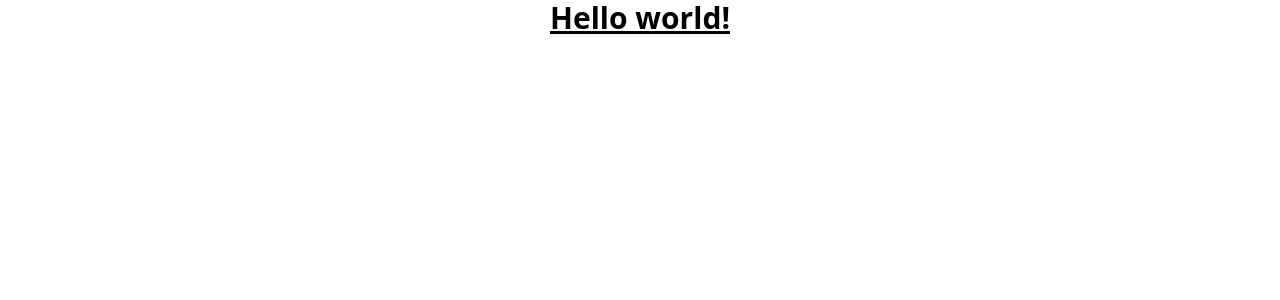
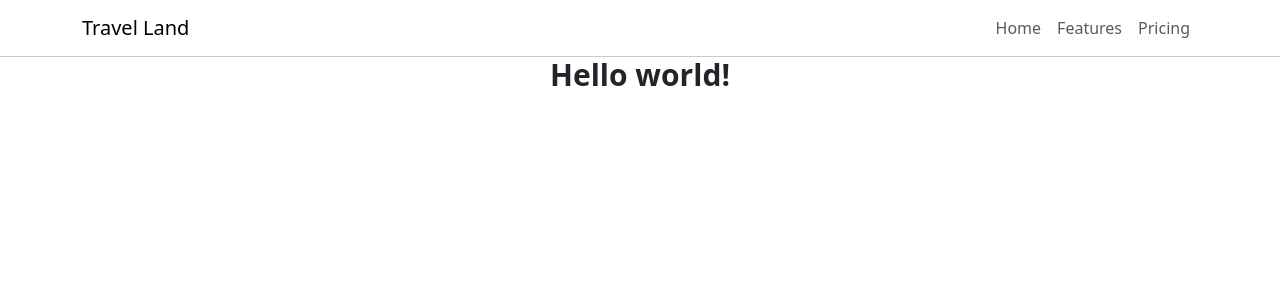
Before and after one commit to kennykey/TravelLand, a Next.js app: page / in a window 1280 px wide. Shown: the top 300 px of the page. Built offline with nearby package versions, Linux system fonts and the light colour scheme.

Commit message:
new project add

```diff
--- /dev/null
+++ b/src/component/LayOut.js
@@ -0,0 +1,10 @@
+import Navbars from "./Navbars";
+
+export default function LayOut ({children}){
+    return (
+        <div>
+            <Navbars/>
+            {children}
+        </div>
+    );
+}
--- /dev/null
+++ b/src/component/Navbars.js
@@ -0,0 +1,22 @@
+import { Navbar,Container,Nav } from "react-bootstrap";
+import { useRouter } from "next/router";
+import 'bootstrap/dist/css/bootstrap.min.css';
+
+export default function Navbars(){
+    const route = useRouter();
+    return(
+        <div>
+        <Navbar  bg="ligth" variant="ligth">
+            <Container className="py-0">
+                <Navbar.Brand>Travel Land</Navbar.Brand>
+                <Nav className="ms-auto">
+                    <Nav.Link onClick={()=> route.push("/")}>Home</Nav.Link>
+                    <Nav.Link onClick={()=> route.push("/")}>Features</Nav.Link>
+                    <Nav.Link onClick={()=> route.push("/")}>Pricing</Nav.Link>
+                </Nav>
+            </Container>
+        </Navbar>
+        <hr className="solid-border my-0"/>
+        </div>
+    )
+}
--- a/src/component/Sidebar.jsx
+++ b/src/component/Sidebar.jsx
@@ -1,9 +1,7 @@
-const Sidebar = () => {
+export default function Sidebar(){
     return (
         <div>
 
         </div>
      );
 }
-
-export default Sidebar;
--- a/src/pages/detail/Dashboard.jsx
+++ b/src/pages/detail/Dashboard.jsx
@@ -1,9 +1,7 @@
-const Dashboard = () => {
+export default function DashBoard(){
     return (
         <div>
 
         </div>
      );
 }
-
-export default Dashboard;
--- a/src/pages/detail/Login.jsx
+++ b/src/pages/detail/Login.jsx
@@ -1,9 +1,7 @@
-const Login = () => {
+export default function Login(){
     return (
         <div>
 
         </div>
      );
 }
-
-export default Login;
--- a/src/pages/detail/Register.jsx
+++ b/src/pages/detail/Register.jsx
@@ -1,9 +1,7 @@
-const Register = () => {
+export default function Register(){
     return (
         <div>
 
         </div>
      );
 }
-
-export default Register;
--- a/src/pages/index.js
+++ b/src/pages/index.js
@@ -1,11 +1,12 @@
+import LayOut from "../component/LayOut";
 
 
 export default function Home() {
   return (
-    <div>
+    <LayOut>
       <h1 className="text-3xl font-bold text-center hover:underline">
         Hello world!
       </h1>
-    </div>
+    </LayOut>
   );
 }
```
Also changed, not shown: src/component/LayOut.jsx (deleted, +0 -9 lines), src/component/NavDash.jsx (+3 -5 lines), src/component/Navbars.jsx (deleted, +0 -9 lines).
